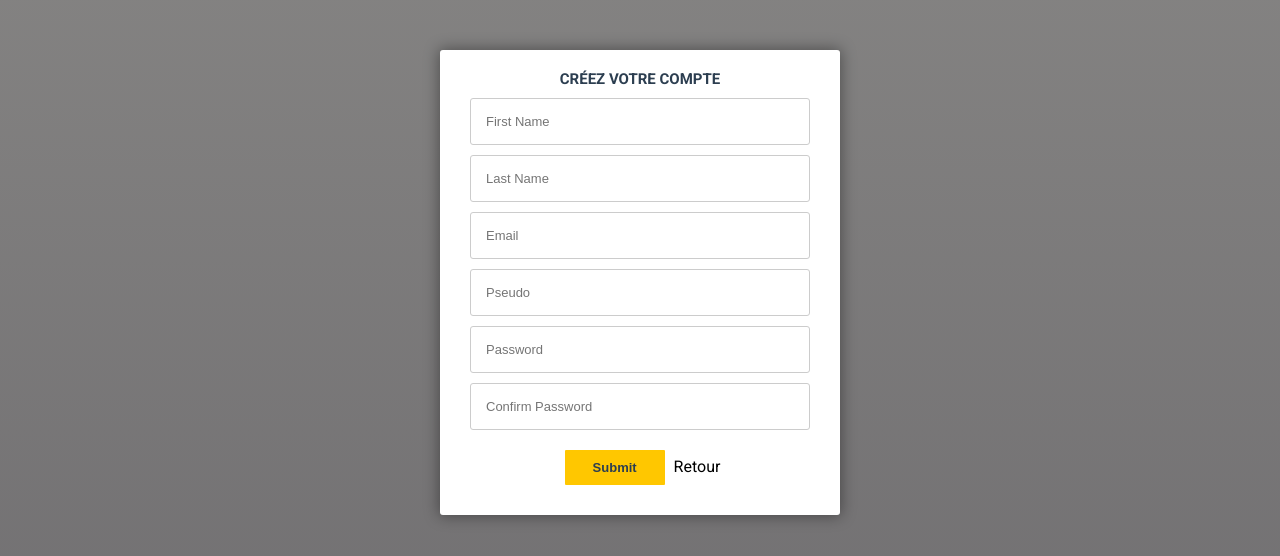
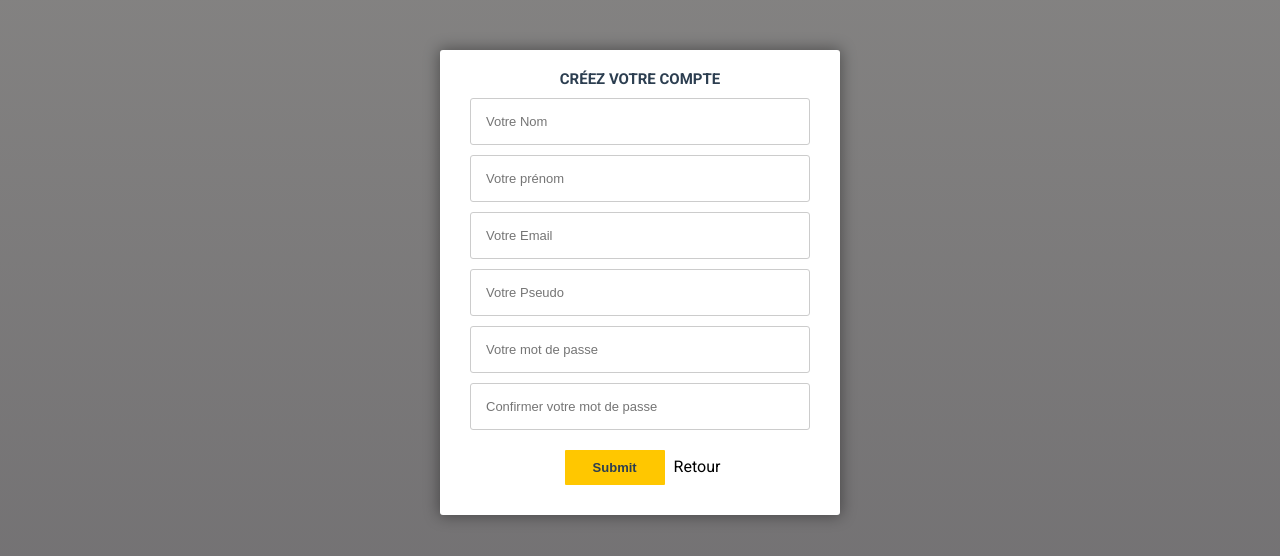
Before and after one commit to NathanGenne/RSS-feed-aggregator, a PHP site: page /newAccount/phase1 in a window 1280 px wide. Shown: the top 556 px of the page. Run offline with PHP 8.4, Linux system fonts and the light colour scheme.

Commit message:
Update viewNewAccount1.php
modification des mots de vairiable

```diff
--- a/views/viewNewAccount1.php
+++ b/views/viewNewAccount1.php
@@ -14,12 +14,12 @@
         <!-- fieldsets -->
         <fieldset>
             <h2 class="fs-title">Créez votre compte</h2>
-            <input type="text" name="firstname" placeholder="First Name" />
-            <input type="text" name="lastname" placeholder="Last Name" />
-            <input type="text" name="mail" placeholder="Email" />
-            <input type="text" name="username" placeholder="Pseudo" />
-            <input type="password" name="pwd" placeholder="Password" />
-            <input type="password" name="pwd2" placeholder="Confirm Password" />
+            <input type="text" name="firstname" placeholder="Votre Nom" />
+            <input type="text" name="lastname" placeholder="Votre prénom" />
+            <input type="text" name="mail" placeholder="Votre Email" />
+            <input type="text" name="username" placeholder="Votre Pseudo" />
+            <input type="password" name="pwd" placeholder="Votre mot de passe" />
+            <input type="password" name="pwd2" placeholder="Confirmer votre mot de passe" />
             <p class = "error"><?php if(isset($_SESSION['newAccountError'])) { echo $_SESSION['newAccountError']; } ?></p>
 
 
```
